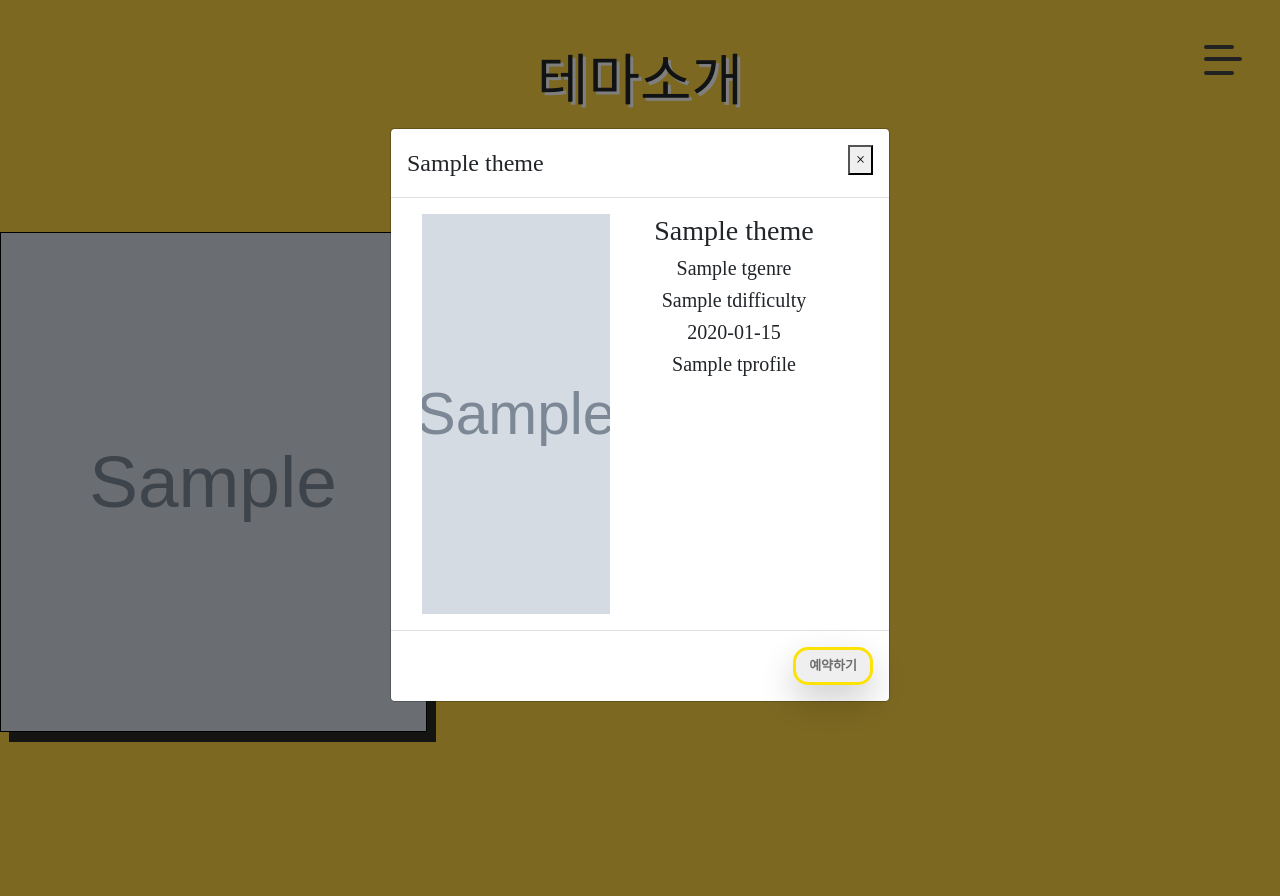
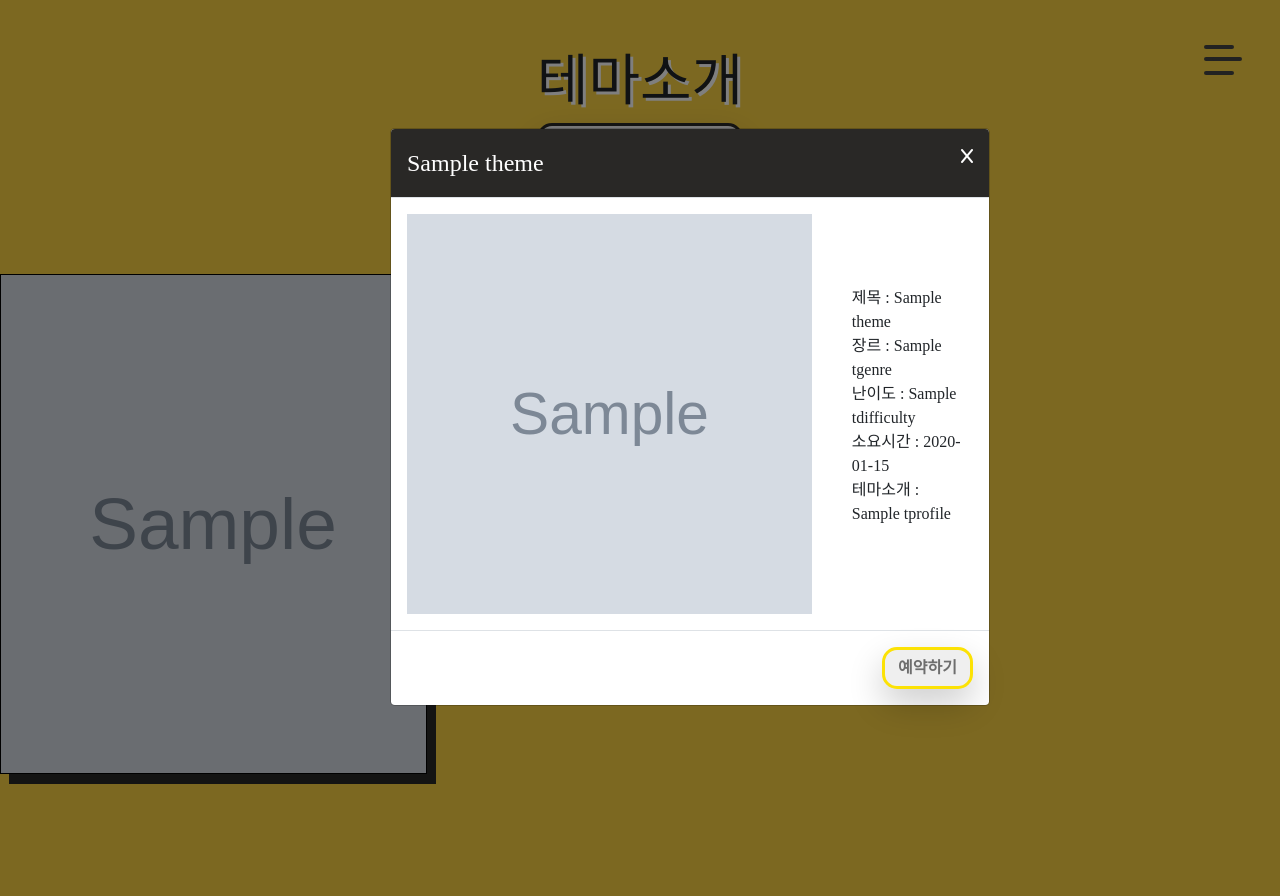
Before and after one commit to KIM602/TEAM-PROJECT-EscapeRoom, a Java web app: template src/main/webapp/WEB-INF/views/theme/themePage.jsp in a window 1280 px wide, after a click that opens the changed part. Run offline with Tomcat 11, a stand-in JSP engine, Linux system fonts and the light colour scheme; the template is opened without the code that fills it: most values are stand-ins (such as "Sample title", 1, 10 or a date in 2020); grey boxes marked "Sample" are stand-in pictures; some libraries are stand-ins or nearby versions; some web fonts are replaced.

Commit message:
Merge branch 'master' of https://github.com/sumin5/EscapeRoom.git
220908
테마소개페이지 예약버튼 추가
모달 css 수정

```diff
--- a/src/main/webapp/WEB-INF/views/theme/themePage.jsp
+++ b/src/main/webapp/WEB-INF/views/theme/themePage.jsp
@@ -1,12 +1,10 @@
 <%@ page language="java" contentType="text/html; charset=UTF-8"
     pageEncoding="UTF-8"%>
-
 <%@ taglib prefix="c" uri="http://java.sun.com/jsp/jstl/core" %>
 <%@ taglib prefix="fmt" uri="http://java.sun.com/jsp/jstl/fmt" %>
 <%@ taglib prefix="sql" uri="http://java.sun.com/jsp/jstl/sql" %>
 <%@ taglib prefix="x" uri="http://java.sun.com/jsp/jstl/xml" %>
 <%@ taglib prefix="fn" uri="http://java.sun.com/jsp/jstl/functions" %>
-
 
 <!DOCTYPE html>
 <html lang="ko">
@@ -48,10 +46,12 @@
 
 <!-- Swiper -->
 	<div class="swiper mySwiper">
+		<div class="container">
+	    	<h1 class="title text-center mt-5">테마소개</h1>
+	    	<button id="btn1" type="button" class="w-btn-outline w-btn-yellow-outline btn_reservation" onclick="location.href='reservePage'">예약하기</button>
+	    </div>
 
-	    <h1 class="title text-center mt-5">테마소개</h1>
 	    <div class="swiper-wrapper">
-
 	       	<c:forEach items="${themeList}" var="dto">
 	       		<div class="swiper-slide">
 					<button id="tDetailView" data-toggle="modal" data-target="#myModal${dto.tid}" value="${dto.tid}">
@@ -59,11 +59,10 @@
 	        		</button>
 				</div>
 			</c:forEach>
+	    </div>
 
-	    </div>
 	    <div class="swiper-scrollbar"></div>
 	</div>
-
 
 <!-- modal -->
 <c:forEach items="${themeList}" var="dto">
@@ -72,21 +71,21 @@
 			<div class="modal-content">
 				<div class="modal-header">
 					<h4 class="modal-title">${dto.tname}</h4>
-					<button type="button" data-dismiss="modal" aria-hidden="true">&times;</button>
+					<a type="button" data-dismiss="modal" aria-hidden="true"><i class="fa-solid fa-x"></i></a>
 				</div>
 				<div class="modal-body">
-						<div class="container row">
-							<div class="col-sm-6">
-								<img src="upimage/${dto.tphoto}" alt="사진" class="timage mx-auto img-responsive"/>
-							</div>
-							<div class="col-sm-6">
-								<h3 class="text-center">${dto.tname}</h3>
-								<h5 class="text-center">${dto.tgenre}</h5>
-								<h5 class="text-center">${dto.tdifficulty}</h5>
-								<h5 class="text-center">${dto.ttime}</h5>
-								<h5 class="text-center">${dto.tprofile}</h5>
-								<br />
-							</div>
+						<div>
+							<img src="upimage/${dto.tphoto}" alt="사진" class="timage mx-auto img-responsive"/>
+						</div>
+						<div>
+							<ul style="list-style: none;">
+								<li>제목 : ${dto.tname}<li>
+								<li>장르 : ${dto.tgenre}</li>
+								<li>난이도 : ${dto.tdifficulty}</li>
+								<li>소요시간 : ${dto.ttime}</li>
+								<li>테마소개 : <br />
+										${dto.tprofile}</li>
+							</ul>
 						</div>
 				</div>
 				<div class="modal-footer">
@@ -119,6 +118,5 @@ var swiper = new Swiper(".mySwiper", {
 });
 </script>
 
-
 </body>
 </html>
--- a/src/main/webapp/resources/style/theme.css
+++ b/src/main/webapp/resources/style/theme.css
@@ -34,6 +34,11 @@
 	margin: 0;
 	padding: 0;
 	font-family: "GmarketSansBold";
+}
+
+#btn1 {
+	font-size: medium;
+	border: 3px solid #292826;
 }
 
 /* swiper */
@@ -113,7 +118,7 @@
     position: relative;
     padding: 6px 13px;
     border-radius: 15px;
-    font-family: "paybooc-Light", sans-serif;
+    font-family: 'GmarketSansMedium';
     box-shadow: 0 15px 35px rgba(0, 0, 0, 0.2);
     text-decoration: none;
     font-weight: 600;
@@ -140,12 +145,17 @@
     transform: scale(1.5);
 }
 
+.container {
+	display: grid;
+	justify-content: center;
+}
+
 .btn_reservation {
-	font-size: small;
+	font-size: medium;
 }
 
 .btn_close {
-	font-size: small;
+	font-size: medium;
 }
 
 /* 모달창 */
@@ -160,3 +170,24 @@
 	margin: 10% auto;
 	padding: 0;
 }
+
+.modal-header {
+	background-color: #292826;
+}
+
+.modal-body {
+	display: flex;
+	align-items: center;
+}
+
+.modal-content {
+	width: 120%;
+}
+
+.modal-title {
+	color: white;
+}
+
+.fa-x {
+	color: white;
+}
```
Also changed, not shown: src/main/webapp/WEB-INF/views/theme/themeInsertPage.jsp (renamed from src/main/webapp/WEB-INF/views/themeInsertPage.jsp), 1 other file. Lines whose indentation alone changed are shown as unchanged.
